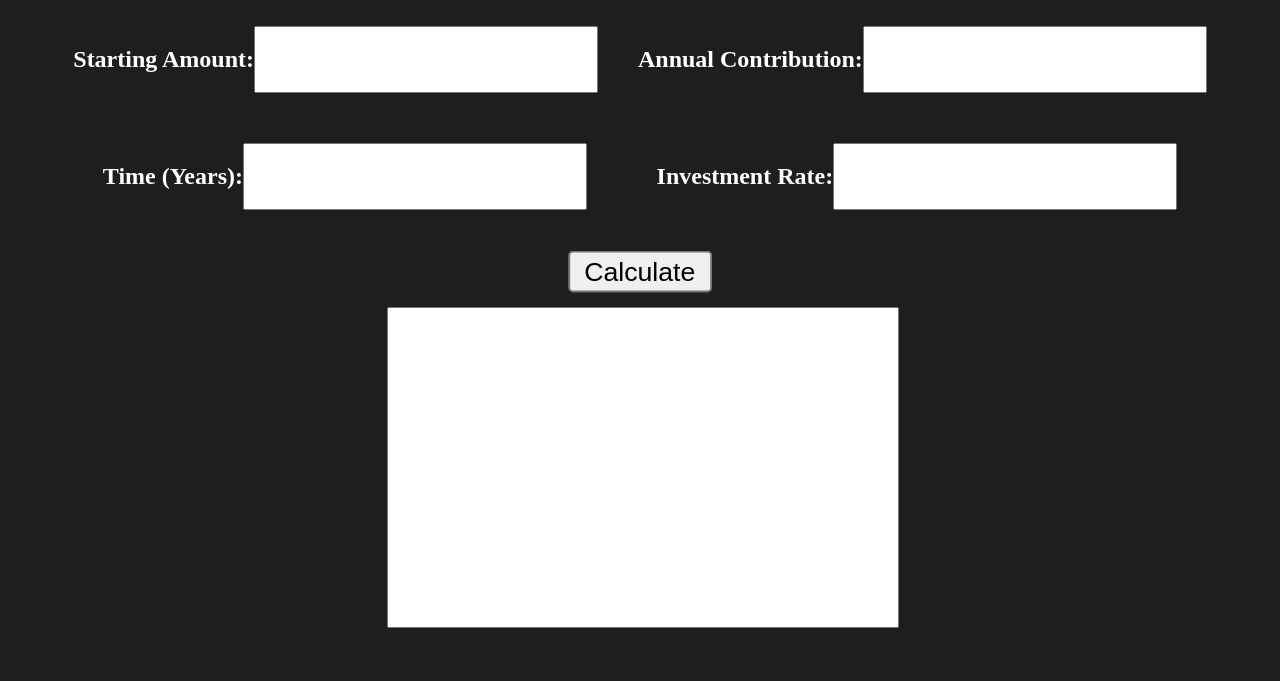
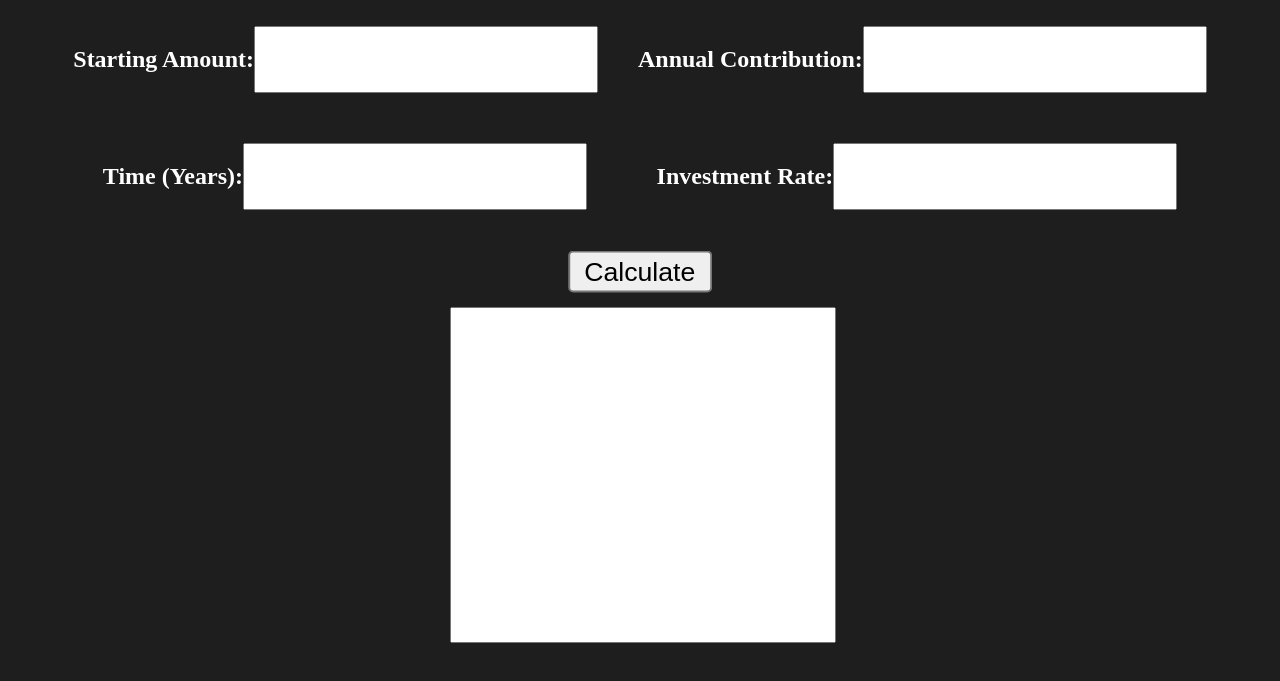
Before and after one commit to AadiCharpe/ic-web, a plain HTML site: page index.html in a window 1280 px wide. Shown: the part 79-760 px from the top of the page. Drawn offline with Linux system fonts and the light colour scheme.

Commit message:
looks better

```diff
--- a/style.css
+++ b/style.css
@@ -44,9 +44,10 @@ h2 {
 textarea {
     resize: none;
     margin-top: 2%;
-    margin-left: 30%;
-    margin-right: 30%;
-    width: 40%;
+    margin-left: 35%;
+    margin-right: 35%;
+    width: 30%;
+    text-align: center;
     font-family: sans-serif;
-    font-size: large;
+    font-size: larger;
 }
```
